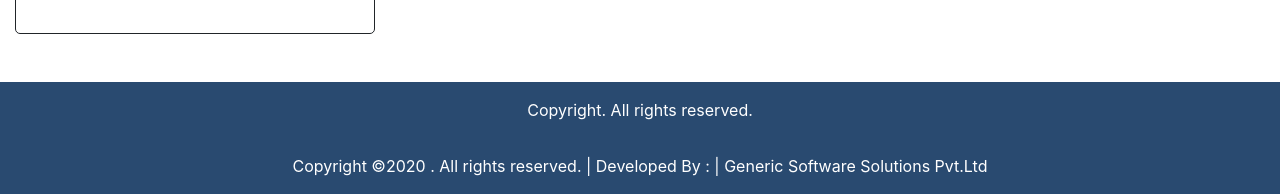
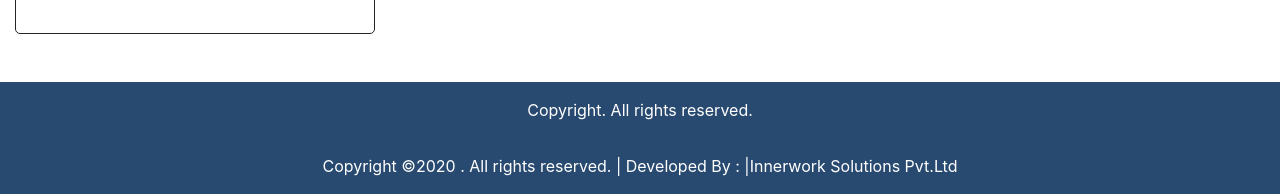
Before and after one commit to dip7501686040/notredamedelhi, a PHP site: page / in a window 1280 px wide. Shown: the part 1812-2006 px from the top of the page. Run offline with PHP 8.4, Linux system fonts and the light colour scheme; data comes from the database, SQL or seed files in the repository; data that the repository does not hold is empty; some libraries are stand-ins or nearby versions.

Commit message:
map and footer

```diff
--- a/footer.php
+++ b/footer.php
@@ -7,7 +7,7 @@
     <a href="" style="color: white;"> Copyright. All rights reserved.</a>
   </div>
    <div class="footer-copyright text-center py-3" style="color: white;">Copyright ©2020 . All rights reserved.
-    <a href="" style="color: white;" >  | Developed By : | Generic Software Solutions Pvt.Ltd</a>
+    <a href="" style="color: white;" >  | Developed By : |Innerwork Solutions Pvt.Ltd</a>
   </div>
   <!-- Copyright -->
 
--- a/map.php
+++ b/map.php
@@ -17,7 +17,7 @@
 
 
            ?>
-            <iframe class="embed-responsive-item" src="videos/<?php echo $name;?>" allowfullscreen></iframe>
+            <iframe class="embed-responsive-item" src="<?php echo $name;?>" allowfullscreen></iframe>
         </div>
       </div>
 
```
